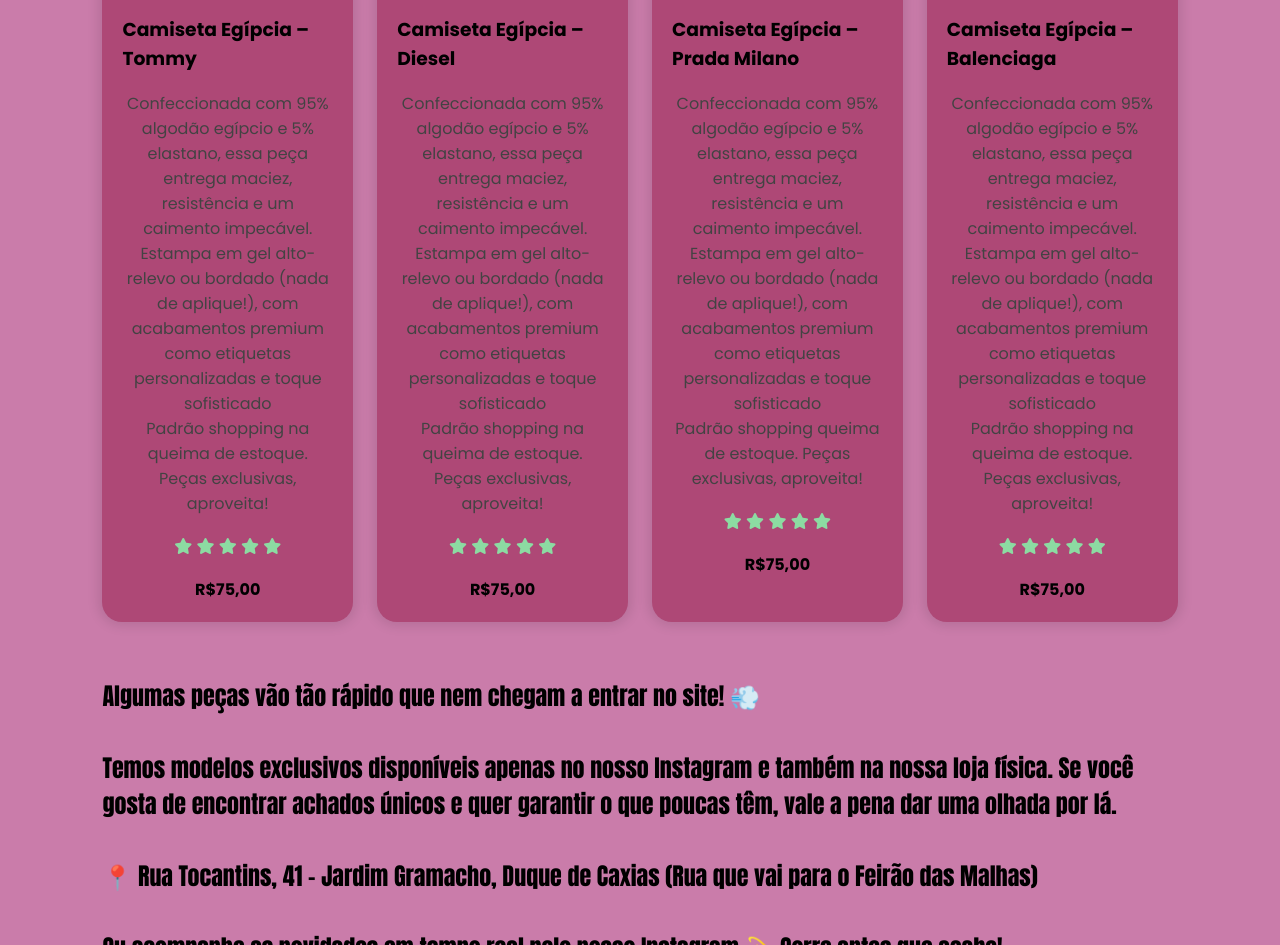
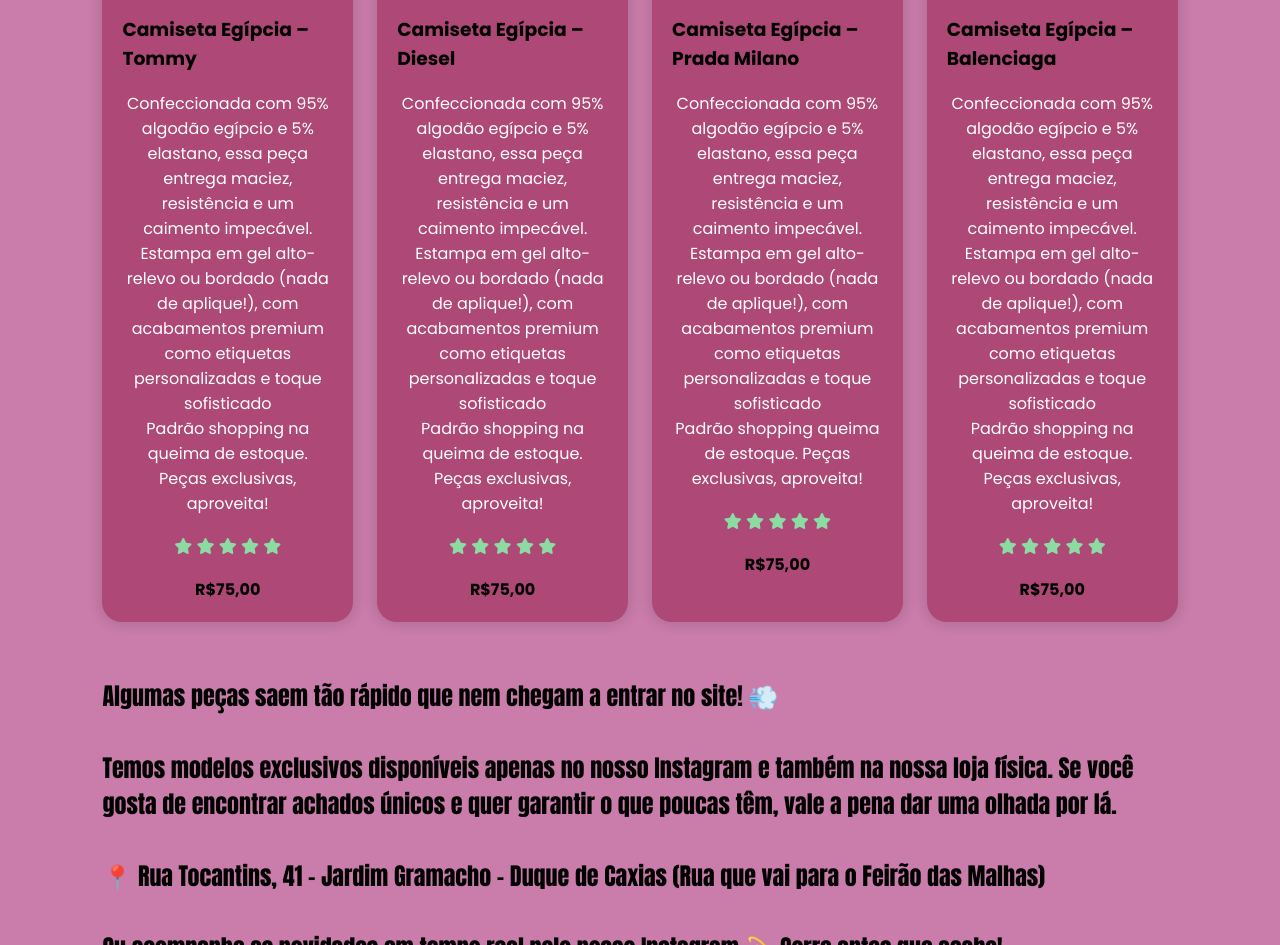
Before and after one commit to codeReeaper/amora_style2.0, a plain HTML site: page index.html in a window 1280 px wide. Shown: the part 3054-3999 px from the top of the page. Drawn offline with nearby package versions, Linux system fonts and the light colour scheme.

Commit message:
2ºCorreção

```diff
--- a/index.html
+++ b/index.html
@@ -513,12 +513,13 @@
         </section>
 
         <section id="chamada-final">
-            Algumas peças vão tão rápido que nem chegam a entrar no site! 💨<br><br>
+            Algumas peças saem tão rápido que nem chegam a entrar no site! 💨<br><br>
 
             Temos modelos exclusivos disponíveis apenas no nosso Instagram e também na nossa loja física. Se você gosta de encontrar achados únicos e quer garantir o que poucas têm, vale a pena dar uma olhada por lá.<br><br>
 
-            📍 Rua Tocantins, 41 – Jardim Gramacho, Duque de Caxias
+            📍 Rua Tocantins, 41 – Jardim Gramacho - Duque de Caxias
             (Rua que vai para o Feirão das Malhas)<br><br>
+
             Ou acompanhe as novidades em tempo real pelo nosso Instagram 💫
             Corre antes que acabe!
         </section>
--- a/src/styles/menu.css
+++ b/src/styles/menu.css
@@ -44,7 +44,7 @@
 }
 
 .dish-description {
-    color: #434343;
+    color: #ffffff;
     text-align: center;
 }
 
```
